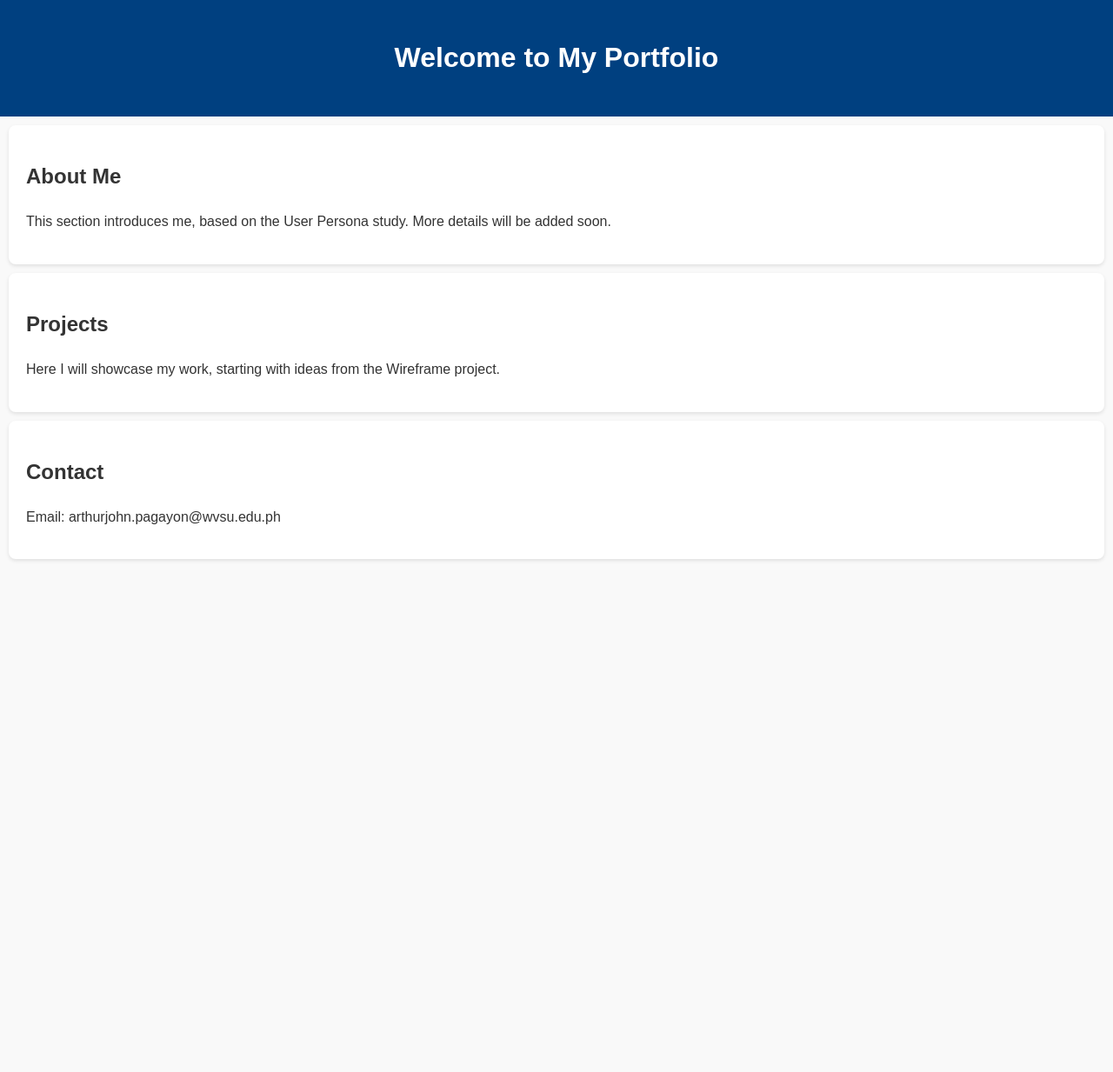
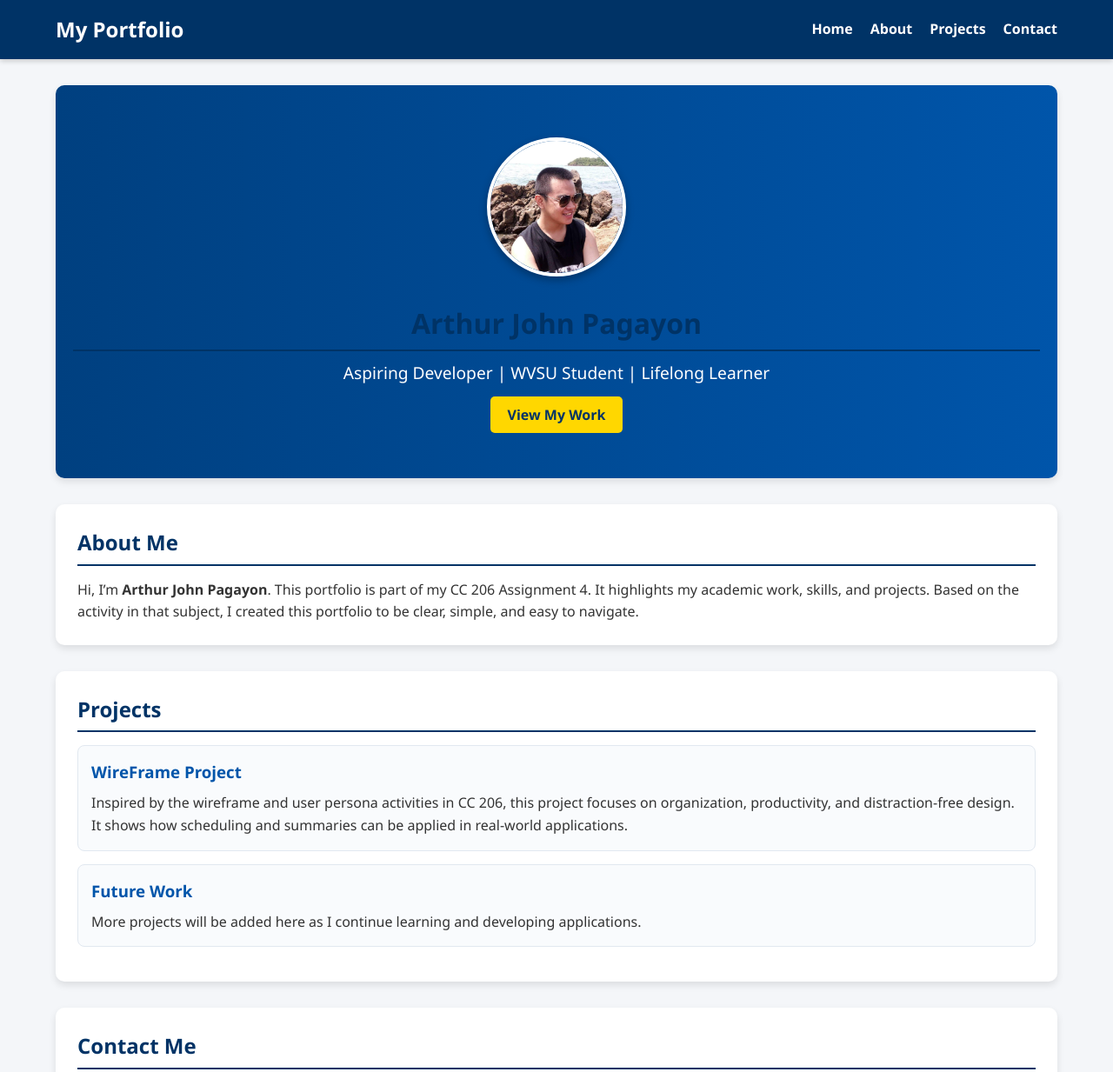
Before and after one commit to Modig20/Portfolio-Pagayon, a plain HTML site: page index.html in a window 1280 px wide. Shown: the top 1233 px of the page at 87% size. Before the commit the page ends 800 px from the top, so only its background shows below. Drawn offline with Linux system fonts and the light colour scheme.

Commit message:
Updated portfolio and added Pic.jpg

```diff
--- a/index.html
+++ b/index.html
@@ -1,29 +1,69 @@
 <!DOCTYPE html>
 <html lang="en">
 <head>
-  <meta charset="UTF-8">
-  <meta name="viewport" content="width=device-width, initial-scale=1.0">
-  <title>Portfolio-Pagayon</title>
-  <link rel="stylesheet" href="style.css">
+  <meta charset="UTF-8" />
+  <meta name="viewport" content="width=device-width, initial-scale=1.0" />
+  <title>Portfolio - Arthur John Pagayon</title>
+  <link rel="stylesheet" href="style.css" />
 </head>
 <body>
+
   <header>
-    <h1>Welcome to My Portfolio</h1>
+    <nav>
+      <h1>My Portfolio</h1>
+      <ul>
+        <li><a href="#hero">Home</a></li>
+        <li><a href="#about">About</a></li>
+        <li><a href="#projects">Projects</a></li>
+        <li><a href="#contact">Contact</a></li>
+      </ul>
+    </nav>
   </header>
+
+  <section id="hero">
+    <img src="Pic.jpg" alt="Arthur John Pagayon" class="hero-pic" />
+    <h2>Arthur John Pagayon</h2>
+    <p>Aspiring Developer | WVSU Student | Lifelong Learner</p>
+    <a href="#projects" class="btn">View My Work</a>
+  </section>
 
   <section id="about">
     <h2>About Me</h2>
-    <p>This section introduces me, based on the User Persona study. More details will be added soon.</p>
+    <p>
+      Hi, I’m <strong>Arthur John Pagayon</strong>. This portfolio is part of my CC 206
+      Assignment 4. It highlights my academic work, skills, and projects.
+      Based on the activity in that subject, I created this portfolio to be clear,
+      simple, and easy to navigate.
+    </p>
   </section>
 
   <section id="projects">
     <h2>Projects</h2>
-    <p>Here I will showcase my work, starting with ideas from the Wireframe project.</p>
+    <article>
+      <h3>WireFrame Project</h3>
+      <p>
+        Inspired by the wireframe and user persona activities in CC 206,
+        this project focuses on organization, productivity, and distraction-free design.
+        It shows how scheduling and summaries can be applied in real-world applications.
+      </p>
+    </article>
+    <article>
+      <h3>Future Work</h3>
+      <p>
+        More projects will be added here as I continue learning and
+        developing applications.
+      </p>
+    </article>
   </section>
 
   <section id="contact">
-    <h2>Contact</h2>
-    <p>Email: arthurjohn.pagayon@wvsu.edu.ph</p>
+    <h2>Contact Me</h2>
+    <p>Email: <a href="mailto:arthurjohn.pagayon@wvsu.edu.ph">arthurjohn.pagayon@wvsu.edu.ph</a></p>
+    <p>GitHub: <a href="https://github.com/Modig20" target="_blank">Modig20</a></p>
   </section>
+
+  <footer>
+    <p>&copy; 2025 Arthur John Pagayon. All rights reserved.</p>
+  </footer>
 </body>
 </html>
--- a/style.css
+++ b/style.css
@@ -1,23 +1,176 @@
-body {
-  font-family: Arial, sans-serif;
+* {
   margin: 0;
   padding: 0;
+  box-sizing: border-box;
+}
+
+body {
+  font-family: "Segoe UI", Tahoma, Geneva, Verdana, sans-serif;
   line-height: 1.6;
-  background-color: #f9f9f9;
+  background: #f4f6f9;
   color: #333;
 }
 
 header {
-  background: #004080;
+  background: #003366;
   color: #fff;
-  padding: 20px;
+  padding: 15px 0;
+  box-shadow: 0 2px 6px rgba(0, 0, 0, 0.2);
+  position: sticky;
+  top: 0;
+  z-index: 1000;
+}
+
+nav {
+  display: flex;
+  justify-content: space-between;
+  align-items: center;
+  width: 90%;
+  margin: auto;
+}
+
+nav h1 {
+  font-size: 1.5rem;
+  font-weight: bold;
+}
+
+nav ul {
+  list-style: none;
+  display: flex;
+  gap: 20px;
+}
+
+nav ul li a {
+  color: #fff;
+  text-decoration: none;
+  font-weight: bold;
+  transition: color 0.3s ease;
+}
+
+nav ul li a:hover {
+  color: #ffd700;
+  text-decoration: underline;
+}
+
+#hero {
   text-align: center;
+  padding: 60px 20px;
+  background: linear-gradient(to right, #004080, #0055aa);
+  color: #fff;
+}
+
+.hero-pic {
+  width: 160px;
+  height: 160px;
+  object-fit: cover;
+  border-radius: 50%;
+  border: 4px solid #fff;
+  margin-bottom: 20px;
+  box-shadow: 0 4px 10px rgba(0, 0, 0, 0.3);
+}
+
+#hero h2 {
+  font-size: 2rem;
+  margin-bottom: 10px;
+}
+
+#hero p {
+  font-size: 1.2rem;
+  margin-bottom: 20px;
+}
+
+.btn {
+  background: #ffd700;
+  color: #003366;
+  padding: 10px 20px;
+  border-radius: 5px;
+  text-decoration: none;
+  font-weight: bold;
+  transition: background 0.3s ease, transform 0.2s ease;
+}
+
+.btn:hover {
+  background: #ffcc00;
+  transform: translateY(-2px);
 }
 
 section {
-  padding: 20px;
-  margin: 10px;
+  width: 90%;
+  margin: 30px auto;
   background: #fff;
+  padding: 25px;
+  border-radius: 10px;
+  box-shadow: 0 4px 8px rgba(0, 0, 0, 0.1);
+}
+
+section h2 {
+  margin-bottom: 15px;
+  color: #003366;
+  border-bottom: 2px solid #003366;
+  padding-bottom: 5px;
+}
+
+#projects article {
+  background: #f9fbfd;
+  padding: 15px;
+  margin-bottom: 15px;
   border-radius: 8px;
-  box-shadow: 0 2px 4px rgba(0,0,0,0.1);
+  border: 1px solid #e1e8f0;
+  transition: transform 0.2s ease, box-shadow 0.2s ease;
 }
+
+#projects article:hover {
+  transform: translateY(-3px);
+  box-shadow: 0 6px 12px rgba(0, 0, 0, 0.15);
+}
+
+#projects h3 {
+  color: #0055aa;
+  margin-bottom: 8px;
+}
+
+#contact a {
+  color: #0055aa;
+  text-decoration: none;
+  font-weight: bold;
+}
+
+#contact a:hover {
+  text-decoration: underline;
+  color: #003366;
+}
+
+footer {
+  text-align: center;
+  padding: 15px;
+  background: #003366;
+  color: #fff;
+  margin-top: 30px;
+  font-size: 0.9rem;
+}
+
+@media (max-width: 768px) {
+  nav {
+    flex-direction: column;
+    gap: 10px;
+  }
+
+  nav ul {
+    flex-direction: column;
+    align-items: center;
+    gap: 10px;
+  }
+
+  section {
+    width: 95%;
+    padding: 20px;
+  }
+
+  #hero h2 {
+    font-size: 1.6rem;
+  }
+
+  #hero p {
+    font-size: 1rem;
+  }
+}
```
Also changed, not shown: Pic.jpg (added), 1 other file.
